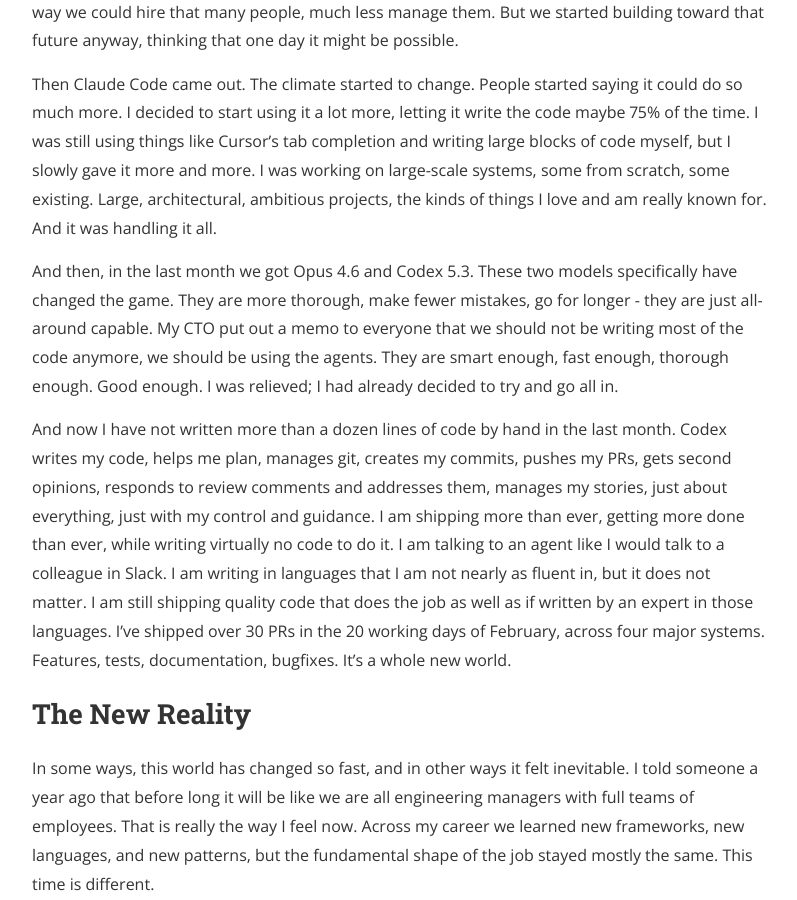
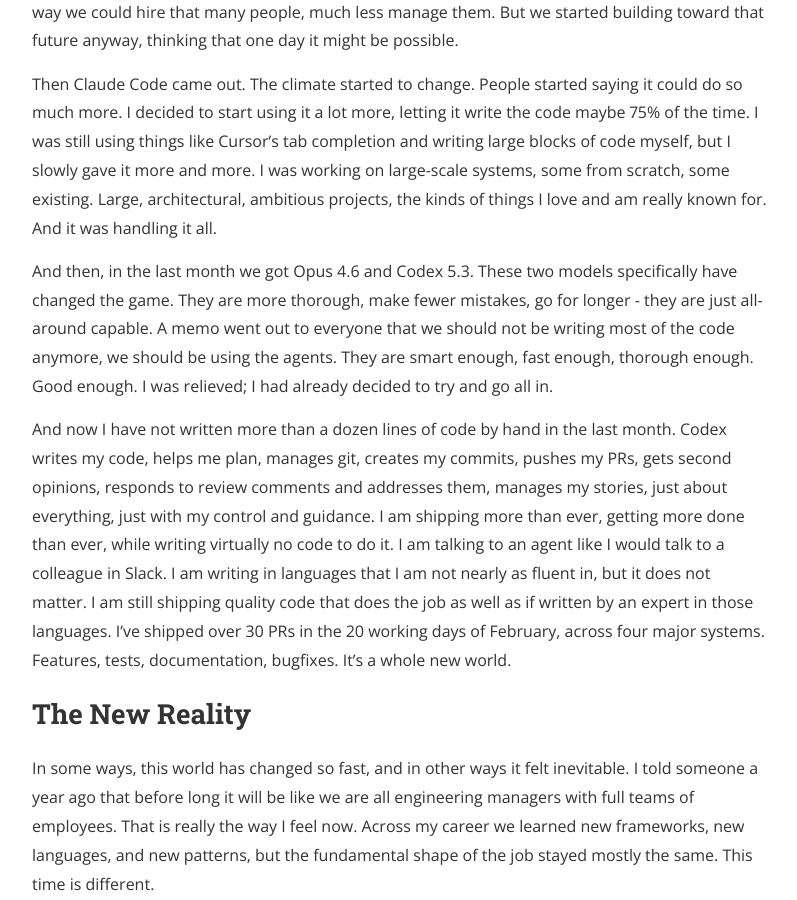
Before and after one commit to ryanguill/ryanguill.github.io, a Jekyll site: the page built from _posts/2026-03-02-my-new-reality-of-software-engineering.md, in a window 1280 px wide and 900 px high, scrolled down 2053 px. Shown: the whole window, without its empty margins (240-1037 px from the left). Built offline with Jekyll 4.4.1, drawn with Linux system fonts in a browser that asks for light colours; nearby versions of some CDN libraries; comment, search, counter and statistics services are not loaded; a style sheet for code colours, icons or effects is not loaded.

Commit message:
small tweak

```diff
--- a/_posts/2026-03-02-my-new-reality-of-software-engineering.md
+++ b/_posts/2026-03-02-my-new-reality-of-software-engineering.md
@@ -30,7 +30,7 @@
 
 Then Claude Code came out. The climate started to change. People started saying it could do so much more. I decided to start using it a lot more, letting it write the code maybe 75% of the time. I was still using things like Cursor's tab completion and writing large blocks of code myself, but I slowly gave it more and more. I was working on large-scale systems, some from scratch, some existing. Large, architectural, ambitious projects, the kinds of things I love and am really known for. And it was handling it all.
 
-And then, in the last month we got Opus 4.6 and Codex 5.3. These two models specifically have changed the game. They are more thorough, make fewer mistakes, go for longer - they are just all-around capable. My CTO put out a memo to everyone that we should not be writing most of the code anymore, we should be using the agents. They are smart enough, fast enough, thorough enough. Good enough. I was relieved; I had already decided to try and go all in.
+And then, in the last month we got Opus 4.6 and Codex 5.3. These two models specifically have changed the game. They are more thorough, make fewer mistakes, go for longer - they are just all-around capable. A memo went out to everyone that we should not be writing most of the code anymore, we should be using the agents. They are smart enough, fast enough, thorough enough. Good enough. I was relieved; I had already decided to try and go all in.
 
 And now I have not written more than a dozen lines of code by hand in the last month. Codex writes my code, helps me plan, manages git, creates my commits, pushes my PRs, gets second opinions, responds to review comments and addresses them, manages my stories, just about everything, just with my control and guidance. I am shipping more than ever, getting more done than ever, while writing virtually no code to do it. I am talking to an agent like I would talk to a colleague in Slack. I am writing in languages that I am not nearly as fluent in, but it does not matter. I am still shipping quality code that does the job as well as if written by an expert in those languages. I've shipped over 30 PRs in the 20 working days of February, across four major systems. Features, tests, documentation, bugfixes. It's a whole new world.
 
```
Also changed, not shown: .plans/rough-draft/2026-02-21-my-new-reality-of-software-engineering.md.
